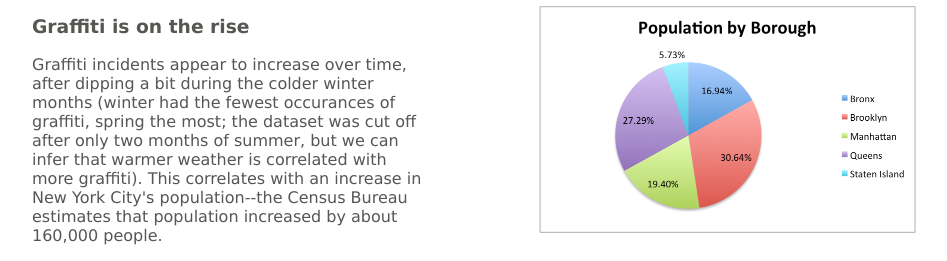
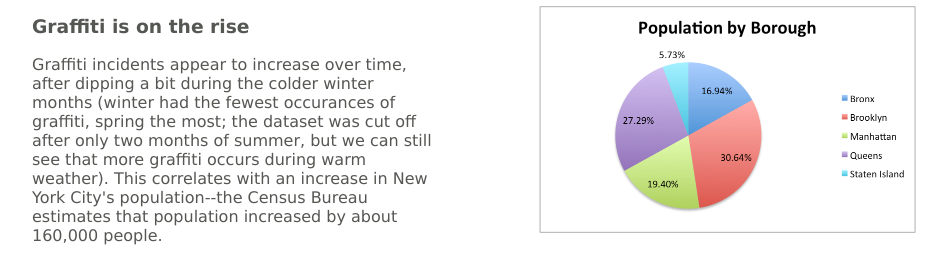
Before and after one commit to kbaggaley/kbaggaley.github.io, a plain HTML site: page FINAL PROJECT/graffitimap2.html in a window 1280 px wide. Shown: the part 1345-1606 px from the top of the page, without its empty margins (108-1055 px from the left). Drawn offline with Linux system fonts and the light colour scheme; some packages are replaced by stand-ins of ours.

Commit message:
Update graffitimap2.html

```diff
--- a/FINAL PROJECT/graffitimap2.html
+++ b/FINAL PROJECT/graffitimap2.html
@@ -63,7 +63,7 @@
 		<p>Graffiti occurs less often in office-dominated areas with heavier police presence. On Manhattan, graffiti is clustered most heavily in "u" shapes far uptown and downtown (approximately north of Lincoln Square and south of Washington Square Park). There is almost no graffiti in midtown or Central Park. It is also absent in lower Manhattan around the financial district. Central Park has fewer structures to deface, and police are particularly vigilant around focal points like Penn Station and Times Square, so even though these areas are very highly trafficked, they are graffitied less often.</p>
 		<p>In the outer boroughs, graffiti is more evenly distributed, but appears to concentrate slightly along major roads and subway lines, which more people pass through. For instance, there is a cluster around Brighton Beach in Brooklyn. There is also cluster on Staten Island where the subway first meets the island.</p>
 	<h3>Graffiti is on the rise</h3>
-		<p>Graffiti incidents appear to increase over time, after dipping a bit during the colder winter months (winter had the fewest occurances of graffiti, spring the most; the dataset was cut off after only two months of summer, but we can infer that warmer weather is correlated with more graffiti). This correlates with an increase in New York City's population--the Census Bureau estimates that population increased by about 160,000 people.
+		<p>Graffiti incidents appear to increase over time, after dipping a bit during the colder winter months (winter had the fewest occurances of graffiti, spring the most; the dataset was cut off after only two months of summer, but we can still see that more graffiti occurs during warm weather). This correlates with an increase in New York City's population--the Census Bureau estimates that population increased by about 160,000 people.
 			<h3>Queens may be the least speedy borough to respond to graffiti</h3>
 <p>	There are several spikes in graffiti incidents, most noticeably at November 4, 2010 and April 5, 2010. The majority of reports from both days issued from Queens. Both were mid-week days with no major events. It is unlikely that the incidents actually occurred on these days: the points reflect the day the incident was a spot in the database. Likely, Queens built up a backlog and has some difficulty keeping on top of its graffiti reports. But perhaps we can give them a break--the single most graffitied police precinct was located in Astoria.</p>
 
```
